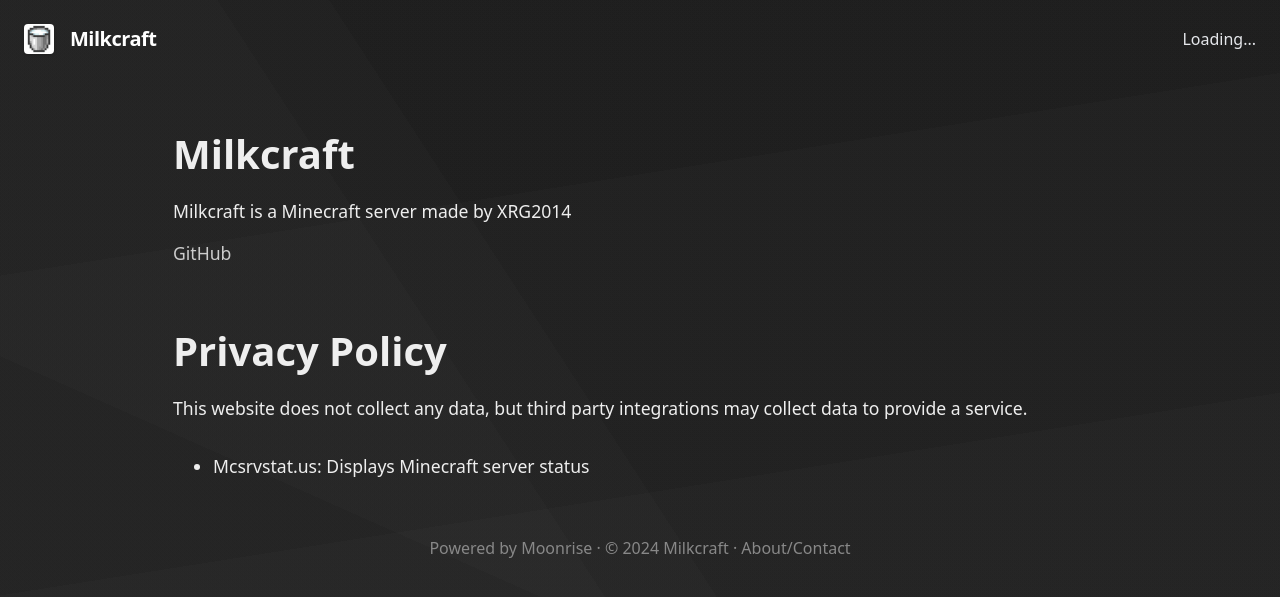
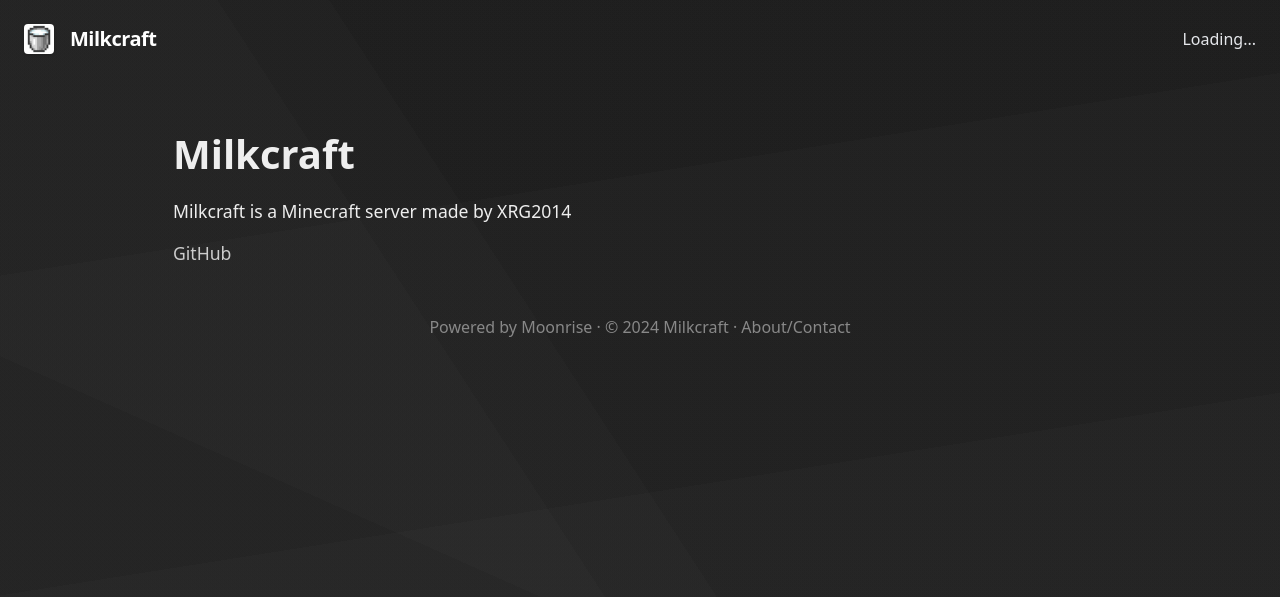
Before and after one commit to XRG2014/milkcraft, a Jekyll site: the page built from docs/about.md, in a window 1280 px wide. Shown: the top 597 px of the page. Built offline with Jekyll 4.4.1, drawn with Linux system fonts in a browser that asks for light colours; our own code applies the rules of GitHub Pages for plain Markdown files.

Commit message:
Update about.md

```diff
--- a/docs/about.md
+++ b/docs/about.md
@@ -8,9 +8,3 @@ navname: About
 Milkcraft is a Minecraft server made by XRG2014
 
 [GitHub](https://github.com/XRG2014/milkcraft-mcje)
-
-# Privacy Policy
-
-This website does not collect any data, but third party integrations may collect data to provide a service.
-
-- Mcsrvstat.us: Displays Minecraft server status
```
